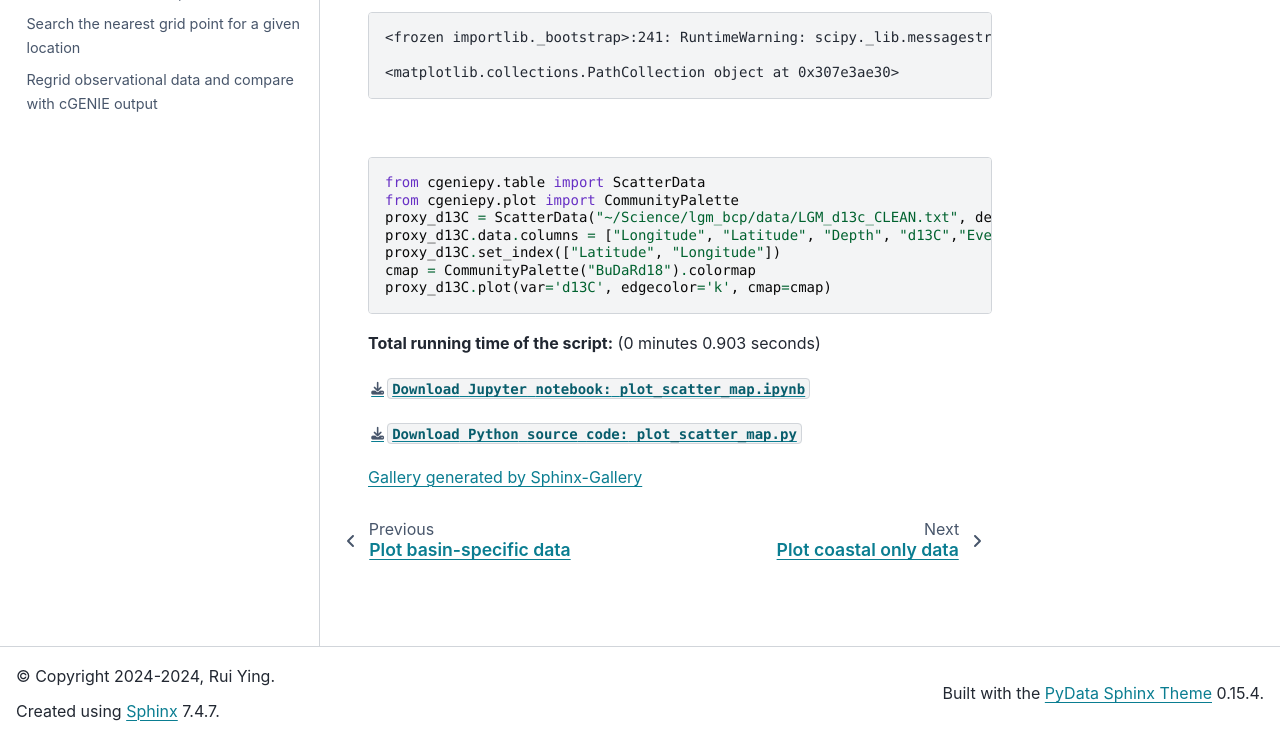
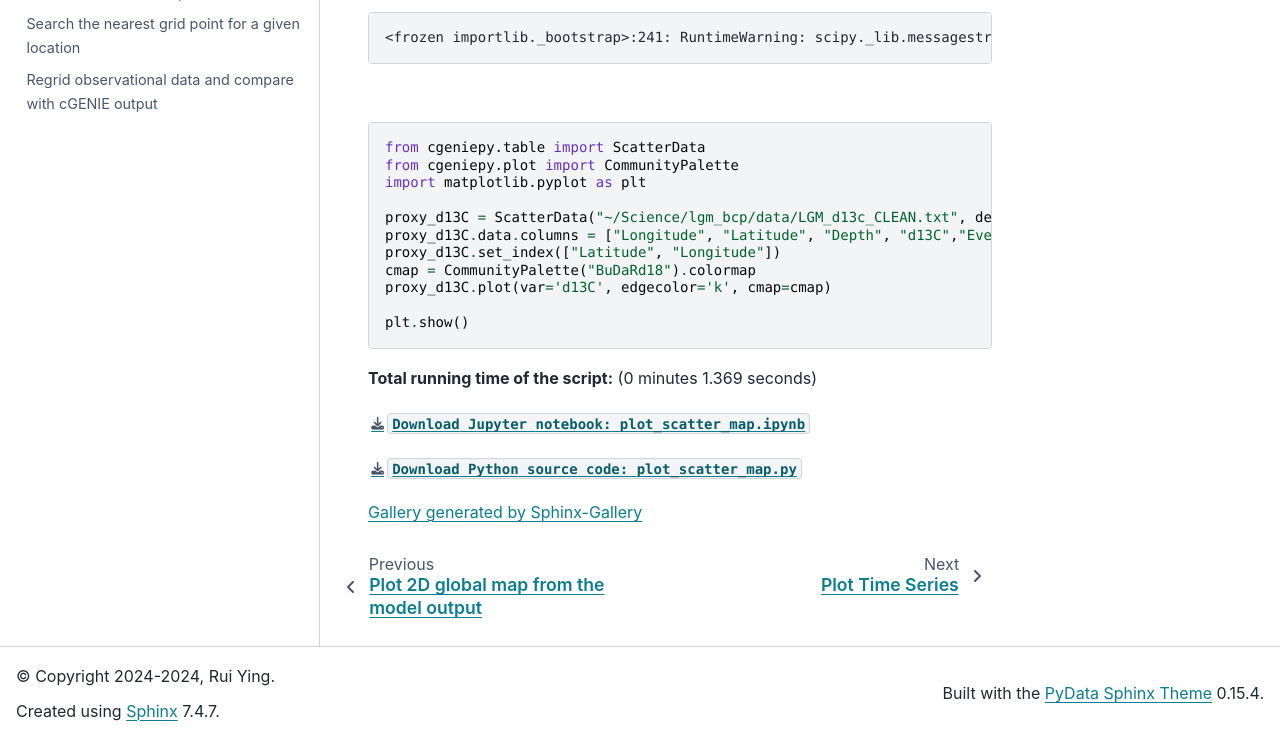
Before and after one commit to ruiying-ocean/cgeniepy, a Sphinx documentation site: the page built from docs/source/auto_examples/plot_scatter_map.rst, in a window 1280 px wide and 1312 px high, cut to the strip 572-1312 px from the top of the window. Built offline with Sphinx 7.4.7 and the PyData theme 0.15.4, drawn with Linux system fonts in a browser that asks for light colours; some of the changed text lies outside the part shown.

Commit message:
fix a bug, not import matplotlib in example

```diff
--- a/docs/source/auto_examples/plot_scatter_map.py
+++ b/docs/source/auto_examples/plot_scatter_map.py
@@ -8,8 +8,12 @@
 
 from cgeniepy.table import ScatterData
 from cgeniepy.plot import CommunityPalette
+import matplotlib.pyplot as plt
+
 proxy_d13C = ScatterData("~/Science/lgm_bcp/data/LGM_d13c_CLEAN.txt", delimiter="\t", header=None)
 proxy_d13C.data.columns = ["Longitude", "Latitude", "Depth", "d13C","Event"]
 proxy_d13C.set_index(["Latitude", "Longitude"])
 cmap = CommunityPalette("BuDaRd18").colormap
 proxy_d13C.plot(var='d13C', edgecolor='k', cmap=cmap)
+
+plt.show()
--- a/docs/source/auto_examples/plot_scatter_map.rst
+++ b/docs/source/auto_examples/plot_scatter_map.rst
@@ -40,7 +40,6 @@
 
     <frozen importlib._bootstrap>:241: RuntimeWarning: scipy._lib.messagestream.MessageStream size changed, may indicate binary incompatibility. Expected 56 from C header, got 64 from PyObject
 
-    <matplotlib.collections.PathCollection object at 0x307e3ae30>
 
 
 
@@ -53,16 +52,20 @@
 
     from cgeniepy.table import ScatterData
     from cgeniepy.plot import CommunityPalette
+    import matplotlib.pyplot as plt
+
     proxy_d13C = ScatterData("~/Science/lgm_bcp/data/LGM_d13c_CLEAN.txt", delimiter="\t", header=None)
     proxy_d13C.data.columns = ["Longitude", "Latitude", "Depth", "d13C","Event"]
     proxy_d13C.set_index(["Latitude", "Longitude"])
     cmap = CommunityPalette("BuDaRd18").colormap
     proxy_d13C.plot(var='d13C', edgecolor='k', cmap=cmap)
 
+    plt.show()
+
 
 .. rst-class:: sphx-glr-timing
 
-   **Total running time of the script:** (0 minutes 0.903 seconds)
+   **Total running time of the script:** (0 minutes 1.369 seconds)
 
 
 .. _sphx_glr_download_auto_examples_plot_scatter_map.py:
--- a/docs/source/auto_examples/sg_execution_times.rst
+++ b/docs/source/auto_examples/sg_execution_times.rst
@@ -6,7 +6,7 @@
 
 Computation times
 =================
-**00:00.903** total execution time for 15 files **from auto_examples**:
+**00:01.369** total execution time for 15 files **from auto_examples**:
 
 .. container::
 
@@ -33,7 +33,7 @@
      - Time
      - Mem (MB)
    * - :ref:`sphx_glr_auto_examples_plot_scatter_map.py` (``plot_scatter_map.py``)
-     - 00:00.903
+     - 00:01.369
      - 0.0
    * - :ref:`sphx_glr_auto_examples_plot_PO4_distribution.py` (``plot_PO4_distribution.py``)
      - 00:00.000
```
Also changed, not shown: other parts of docs/source/auto_examples/plot_scatter_map.rst (+1 -1 lines), docs/source/auto_examples/index.rst (+18 -18 lines), docs/source/auto_examples/plot_scatter_map.ipynb, 5 other files.
